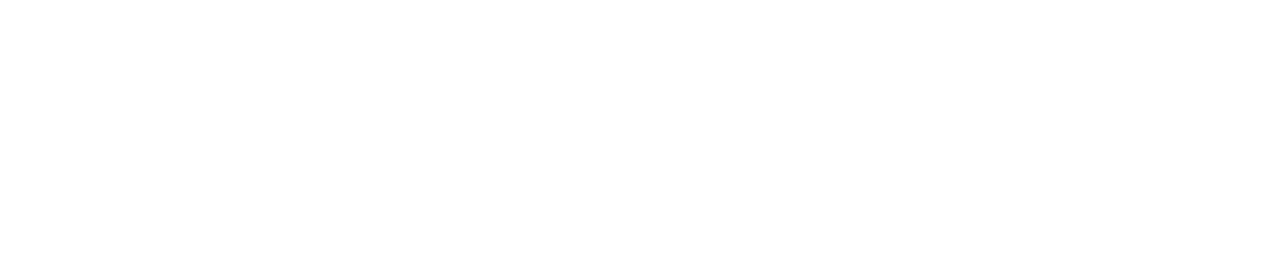
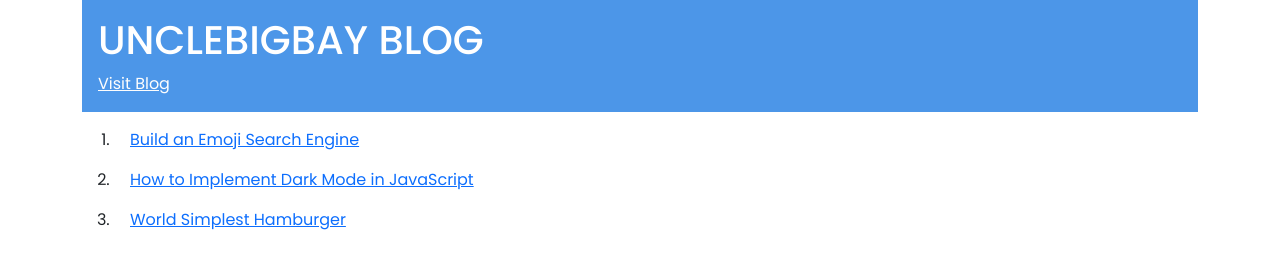
Before and after one commit to unclebay143/my-blog-technical-articles, a plain HTML site: page index.html in a window 1280 px wide. Drawn offline with nearby package versions, Linux system fonts and the light colour scheme.

Commit message:
add link to index.html

```diff
--- a/hamburger/assets/main.css
+++ b/hamburger/assets/main.css
@@ -1,28 +1,28 @@
 /* resetting browser default styles */
-*{
+* {
   padding: 0;
   margin: 0;
   box-sizing: border-box;
 }
 
 /* navbar style*/
-nav{
+nav {
   display: flex;
   justify-content: space-between;
   align-items: center;
   padding: 0px 40px;
-    background-color: #845EC2;
+  background-color: #845ec2;
 }
 
 /* navbar brand style */
-nav .brand{
+nav .brand {
   font-size: 30px;
   text-decoration: none;
-    color: #F9F871;
+  color: #f9f871;
 }
 
 /* hamburger style */
-nav .hamburger{
+nav .hamburger {
   /* the tricks */
   position: relative;
   transform: rotate(90deg);
@@ -32,9 +32,20 @@
   cursor: pointer;
   padding: 10px 6px;
   font-weight: 900;
-    color: #F9F871;
+  color: #f9f871;
 }
 /* hamburger hover style */
 nav .hamburger:hover {
-    color: #FFC75F;
+  color: #ffc75f;
 }
+
+main {
+  text-align: center;
+  margin: 4rem 0;
+}
+
+a {
+  text-transform: uppercase;
+  color: #845ec2;
+  font-weight: 600;
+}
--- /dev/null
+++ b/index.css
@@ -0,0 +1,26 @@
+@import url("https://fonts.googleapis.com/css2?family=Poppins:ital,wght@0,200;0,300;0,400;0,500;0,600;0,700;0,900;1,200;1,300;1,400;1,500;1,600;1,800;1,900&display=swap");
+
+* {
+  padding: 0;
+  margin: 0;
+  box-sizing: border-box;
+  font-family: "Poppins";
+}
+
+.header {
+  background-color: #4c96e8;
+  color: white;
+  padding: 1rem;
+  text-transform: uppercase;
+}
+
+.header a {
+  color: #fdfdfd;
+}
+.preview-links {
+}
+
+.preview-links a {
+  display: block;
+  margin: 1rem;
+}
--- a/index.html
+++ b/index.html
@@ -4,7 +4,53 @@
     <meta charset="UTF-8" />
     <meta http-equiv="X-UA-Compatible" content="IE=edge" />
     <meta name="viewport" content="width=device-width, initial-scale=1.0" />
+    <link
+      href="https://cdn.jsdelivr.net/npm/bootstrap@5.0.1/dist/css/bootstrap.min.css"
+      rel="stylesheet"
+      integrity="sha384-+0n0xVW2eSR5OomGNYDnhzAbDsOXxcvSN1TPprVMTNDbiYZCxYbOOl7+AMvyTG2x"
+      crossorigin="anonymous"
+    />
+    <link rel="stylesheet" href="./index.css" />
     <title>Document</title>
   </head>
-  <body></body>
+  <body>
+    <main class="container">
+      <div>
+        <div class="header">
+          <h1>Unclebigbay Blog</h1>
+          <a href="https://unclebigbay.com" class="text-capitalize"
+            >visit blog</a
+          >
+        </div>
+        <section class="preview-links">
+          <ol>
+            <li>
+              <a
+                href="./emoji/index.html"
+                target="_blank"
+                rel="noopener noreferrer"
+                >Build an Emoji Search Engine</a
+              >
+            </li>
+            <li>
+              <a
+                href="./darkMode/index.html"
+                target="_blank"
+                rel="noopener noreferrer"
+                >How to Implement Dark Mode in JavaScript</a
+              >
+            </li>
+            <li>
+              <a
+                href="./hamburger/index.html"
+                target="_blank"
+                rel="noopener noreferrer"
+                >World Simplest Hamburger</a
+              >
+            </li>
+          </ol>
+        </section>
+      </div>
+    </main>
+  </body>
 </html>
```
Also changed, not shown: hamburger/index.html (+13 -4 lines). Lines whose indentation alone changed are shown as unchanged.
